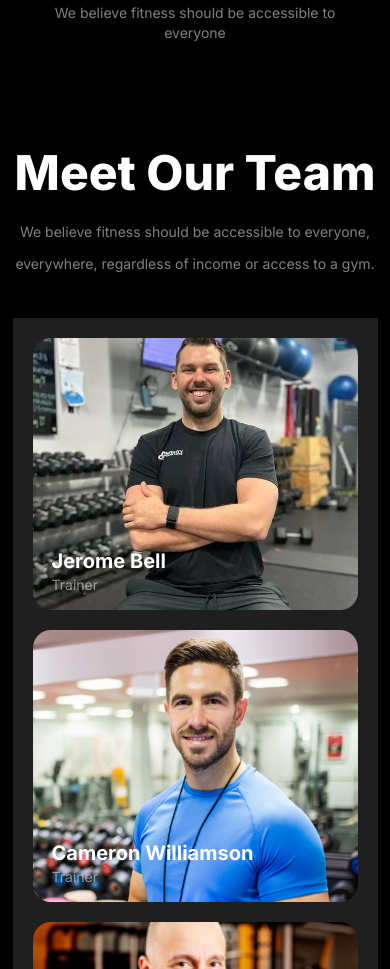
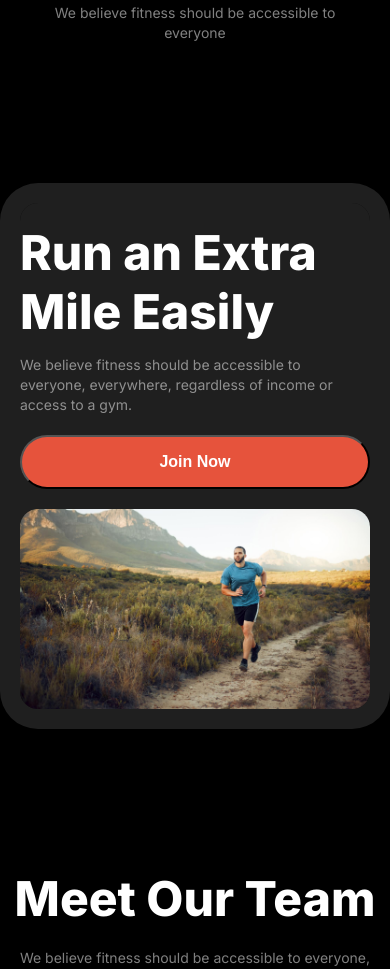
Before and after one commit to Coded-Adil/assignment102, a plain HTML site: page index.html in a window 390 px wide. Shown: the part 2816-3785 px from the top of the page. Drawn offline with Linux system fonts and the light colour scheme; a web font is replaced by a local one.

Commit message:
work section finished and made it responsive for learge mobile devices

```diff
--- a/index.html
+++ b/index.html
@@ -85,6 +85,22 @@
                 </div>
             </div>
         </section>
+        <!-- Work section -->
+        <section class="display-flex work">
+            <div class="work_container display-flex">
+                <div class="work-text display-flex work_child">
+                    <h4 class="section-title run-title">Run an Extra
+                        Mile Easily</h4>
+                    <p class="section-description box-description run-description">We believe fitness should be accessible to everyone, everywhere, regardless of income or access to a gym.</p>
+                    <div class="btn-work">
+                        <button class="btn-red btn-response-work">Join Now</button>
+                    </div>
+                </div>
+                <div class="work-image display-flex work_child">
+                    <img src="images/run.jpg" alt="" srcset="">
+                </div>
+            </div>
+        </section>
         <!-- Teams section -->
         <section class="teams display-flex">
             <div class="teams-text display-flex">
--- a/styles/style.css
+++ b/styles/style.css
@@ -261,6 +261,56 @@ section{
     line-height: 20px;
 }
 
+/* Work section */
+.work{
+    justify-content: center;
+    align-items: center;
+}
+.work_container{
+    border-radius: 18px;
+    justify-content: space-between;
+    margin: 100px 190px;
+    background-color: rgb(52 52 52 / 60%);
+    box-shadow: rgb(52 52 52 / 60%) 0px 0px 0px 20px;
+}
+.work_child{
+    width: 50%;
+}
+.work-text{
+    flex-direction: column;
+    justify-content: flex-start;
+    align-items: center;
+    margin: 10px 20px;
+}
+
+.btn-work{
+    width: 100%;
+    margin: 40px 0px;
+    display: flex;
+    justify-content: flex-start;
+}
+
+.work-image{
+    border-radius: 18px;
+    width: 366px;
+    height: 312px;
+    justify-content: end;
+    align-items: center;
+}
+
+.work-image > img{
+    border-radius: 18px;
+    width: 366px;
+    height: 312px;
+    object-fit: none;
+    object-position: 66% 33%;
+    margin: 10px 10px 0px 10px;
+}
+
+.run-description{
+    line-height: 20px;
+    margin-top: 14px;
+}
 /* team section */
 .teams{
     flex-direction: column;
@@ -400,6 +450,53 @@ section{
     .habit-image{
         flex-direction: column;
     }
+
+    /* Work section */
+    .work_container{
+        flex-direction: column;
+        margin: 60px 60px;
+        justify-content: center;
+        align-items: center;
+    }
+    .work-text{
+        width: 100%;
+        margin: 20px;
+    }
+    .work-image{
+        justify-content: center;
+        align-items: center;
+    }
+    .work-image{
+        width: 350px;
+        height: 200px;
+    }
+    .work-image > img{
+        border-radius: 18px;
+        width: 350px;
+        height: 200px;
+        object-fit: cover;
+        object-position: 0%;
+        margin: 0px;
+    }
+    .run-description{
+        margin-bottom: 20px;
+    }
+    .btn-work{
+        display: grid;
+        grid-template-columns: repeat(1, 1fr);
+        padding: 0px;
+        margin: 0px;
+    }
+    .btn-response-work{
+        max-height: 55px;
+        max-width: 100%;
+        margin: 0px;
+        padding: 16px 20px;
+        font-size: 1rem;
+        font-weight: 600;
+    }
+
+
     /* teams section */
     .teams-image{
         grid-template-columns: repeat(1, 1fr);
```
